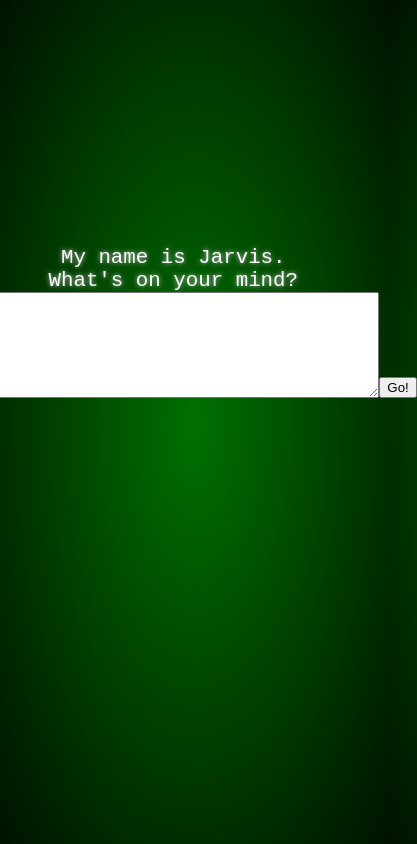
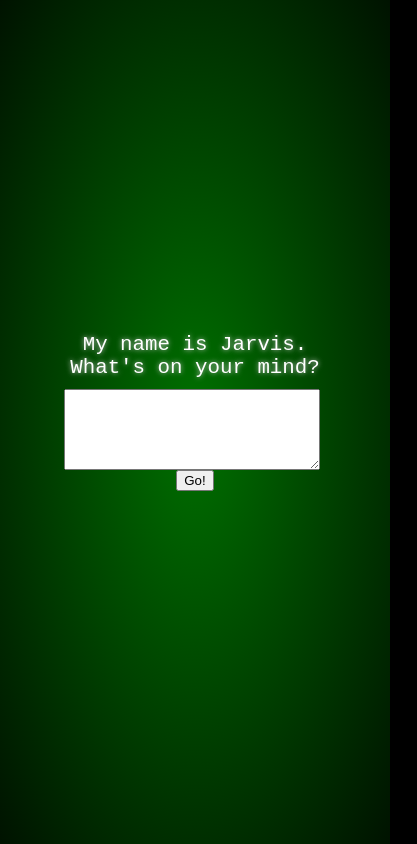
Before and after one commit to deweyjose/jarvis, a React (Create React App) app: page / in a window 390 px wide. Shown: the whole page, 417 px wide, since content can reach past the window. Built offline with nearby package versions, Linux system fonts and the light colour scheme.

Commit message:
feat: separate components + fix css

```diff
--- a/src/App.css
+++ b/src/App.css
@@ -8,54 +8,14 @@
 }
 
 .App-container {
+  width: 400px;
   display: inline-block;
   align-items: start;
 }
 
-.App-text-area {
-  width: 400px;
-  height: 100px;
-  outline: none;
+@media screen and (max-width: 420px) {
+  .App-container {
+    width: unset;
+    margin: 0 10px;
+  }
 }
-
-.App-response-area {
-  width: 400px;
-  height: 200px;
-  scroll-behavior: smooth;
-}
-
-body {
-  background-color: black;
-  background-image: radial-gradient(rgba(0, 150, 0, 0.75), black 120%);
-  height: 100vh;
-  color: white;
-  font: 1.3rem Inconsolata, monospace;
-  text-shadow: 0 0 5px #C8C8C8;
-}
-
-body::after {
-  position: absolute;
-  top: 0;
-  left: 0;
-  width: 100vw;
-  height: 100vh;
-  background: repeating-linear-gradient(0deg,
-      rgba(black, 0.15),
-      rgba(black, 0.15) 1px,
-      transparent 1px,
-      transparent 2px);
-}
-
-::selection {
-  background: #0080FF;
-  text-shadow: none;
-}
-
-.App-greeting {
-  width: 400px;
-}
-
-.App-form {
-  display: flex;
-  align-items: flex-end;
-}
--- a/src/App.js
+++ b/src/App.js
@@ -1,59 +1,16 @@
-import { useState, useRef } from "react";
+import Greeting from "./components/Greeting";
+import PromptExperience from "./components/PromptExperience";
 import "./App.css";
 
-function Prompt() {
-  const prompt = useRef(null);
-  const [loading, setLoading] = useState(false);
-  const [response, setResponse] = useState("");
-
-  const handleSubmit = (event) => {
-    event.preventDefault();
-    setLoading(true);
-    fetch(
-      "https://sm6bgqavpagpz4i5c4nl5ty2c40dnudl.lambda-url.us-east-1.on.aws/",
-      {
-        method: "POST",
-        body: JSON.stringify({ prompt: prompt.current.value }),
-      }
-    )
-      .then((res) => res.json())
-      .then((res) => {
-        setResponse(res[0].text.trim());
-      })
-      .catch((error) => {
-        console.log("error", error);
-        setResponse(error.message);
-      })
-      .finally(() => {
-        setLoading(false);
-      });
-  };
-
+function App() {
   return (
-    <div className="App-container">
-      <div className="App-greeting">
-        My name is Jarvis. <br /> What's on your mind?
-      </div>
-      <div className="App-form">
-        <textarea name="prompt" ref={prompt} className="App-text-area" />
-        <button type="submit" onClick={handleSubmit}>
-          Go!
-        </button>
-      </div>
-      <div className="App-response-area">
-        {loading && <i>loading...</i>}
-        {!loading && response}
+    <div className="App">
+      <div className="App-container">
+        <Greeting />
+        <PromptExperience />
       </div>
     </div>
   );
 }
 
-function App() {
-  return (
-    <div className="App">
-      <Prompt />
-    </div>
-  );
-}
-
 export default App;
--- /dev/null
+++ b/src/components/Greeting.js
@@ -0,0 +1,7 @@
+export default function Greeting() {
+  return (
+    <div>
+      My name is Jarvis. <br /> What's on your mind?
+    </div>
+  );
+}
--- /dev/null
+++ b/src/components/PromptExperience.css
@@ -0,0 +1,16 @@
+.PromptForm {
+  display: flex;
+  flex-direction: column;
+  align-items: flex-end;
+  margin-top: 10px;
+  margin-bottom: 20px;
+}
+
+.PromptForm > textarea {
+  outline: none;
+  width: 100%;
+}
+
+.PromptForm > button {
+  margin: auto;
+}
--- /dev/null
+++ b/src/components/PromptExperience.js
@@ -0,0 +1,58 @@
+import { useState, useRef } from "react";
+import "./PromptExperience.css";
+
+function PromptForm({ prompt, handleSubmit }) {
+  return (
+    <form className="PromptForm">
+      <textarea name="prompt" ref={prompt} rows="5" />
+      <button type="submit" onClick={handleSubmit}>
+        Go!
+      </button>
+    </form>
+  );
+}
+
+function PromptResponse({ loading, response }) {
+  return (
+    <div className="PromptResponse">
+      {loading && <i>loading...</i>}
+      {!loading && response}
+    </div>
+  );
+}
+
+export default function PromptExperience() {
+  const prompt = useRef(null);
+  const [loading, setLoading] = useState(false);
+  const [response, setResponse] = useState("");
+
+  const handleSubmit = (event) => {
+    event.preventDefault();
+    setLoading(true);
+    fetch(
+      "https://sm6bgqavpagpz4i5c4nl5ty2c40dnudl.lambda-url.us-east-1.on.aws/",
+      {
+        method: "POST",
+        body: JSON.stringify({ prompt: prompt.current.value }),
+      }
+    )
+      .then((res) => res.json())
+      .then((res) => {
+        setResponse(res[0].text.trim());
+      })
+      .catch((error) => {
+        console.log("error", error);
+        setResponse(error.message);
+      })
+      .finally(() => {
+        setLoading(false);
+      });
+  };
+
+  return (
+    <>
+      <PromptForm prompt={prompt} handleSubmit={handleSubmit} />
+      <PromptResponse loading={loading} response={response} />
+    </>
+  );
+}
--- a/src/index.css
+++ b/src/index.css
@@ -1,13 +1,39 @@
 body {
   margin: 0;
-  font-family: -apple-system, BlinkMacSystemFont, 'Segoe UI', 'Roboto', 'Oxygen',
-    'Ubuntu', 'Cantarell', 'Fira Sans', 'Droid Sans', 'Helvetica Neue',
+  font-family: -apple-system, BlinkMacSystemFont, "Segoe UI", "Roboto", "Oxygen",
+    "Ubuntu", "Cantarell", "Fira Sans", "Droid Sans", "Helvetica Neue",
     sans-serif;
+  background-color: black;
+  background-image: radial-gradient(rgba(0, 150, 0, 0.75), black 120%);
+  height: 100vh;
+  color: white;
+  font: 1.3rem Inconsolata, monospace;
+  text-shadow: 0 0 5px #c8c8c8;
   -webkit-font-smoothing: antialiased;
   -moz-osx-font-smoothing: grayscale;
 }
 
+body::after {
+  position: absolute;
+  top: 0;
+  left: 0;
+  width: 100vw;
+  height: 100vh;
+  background: repeating-linear-gradient(
+    0deg,
+    rgba(black, 0.15),
+    rgba(black, 0.15) 1px,
+    transparent 1px,
+    transparent 2px
+  );
+}
+
+::selection {
+  background: #0080ff;
+  text-shadow: none;
+}
+
 code {
-  font-family: source-code-pro, Menlo, Monaco, Consolas, 'Courier New',
+  font-family: source-code-pro, Menlo, Monaco, Consolas, "Courier New",
     monospace;
 }
```
Also changed, not shown: src/components/Greeting.css (added).
